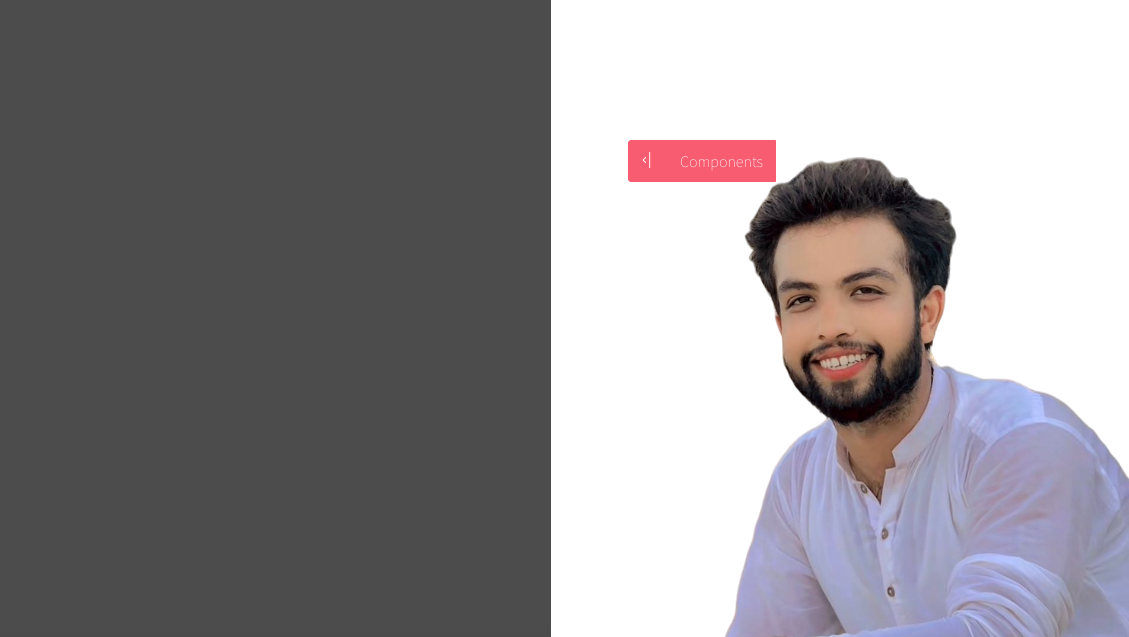
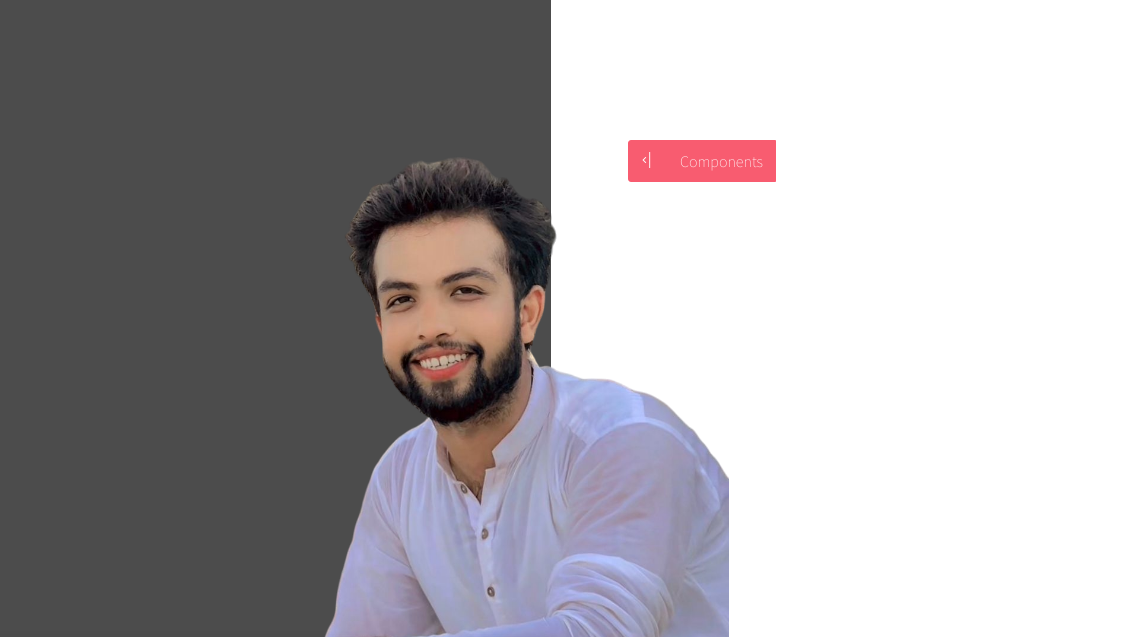
Before and after one commit to M-Awais17/awais.github.io, a plain HTML site: page index.html in a window 1280 px wide. Shown: the top 637 px of the page, 729-1858 px from the left, 1129 px wide, since content can reach past the window. Drawn offline with Linux system fonts and the light colour scheme.

Commit message:
refactor: correct left positioning for .img-f class to ensure proper alignment

```diff
--- a/assets/css/img.css
+++ b/assets/css/img.css
@@ -5,7 +5,7 @@
     width: 500px;
     float: right;
     margin-top: 70px;
-    left: 680px;
+    left: 280px;
 }
 
 
@@ -17,7 +17,7 @@
         width: 500px;
         float: right;
         margin-top: 70px;
-        left: 680px;
+        left: 280px;
     }
 }
 @media (max-width: 1199px) {
```
